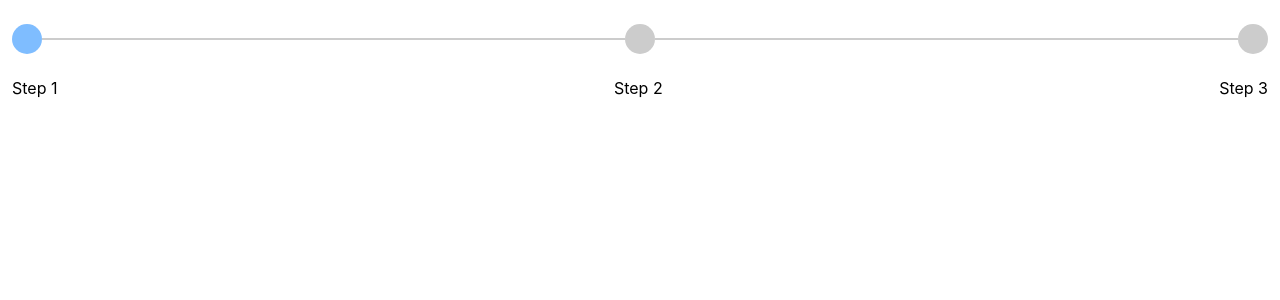
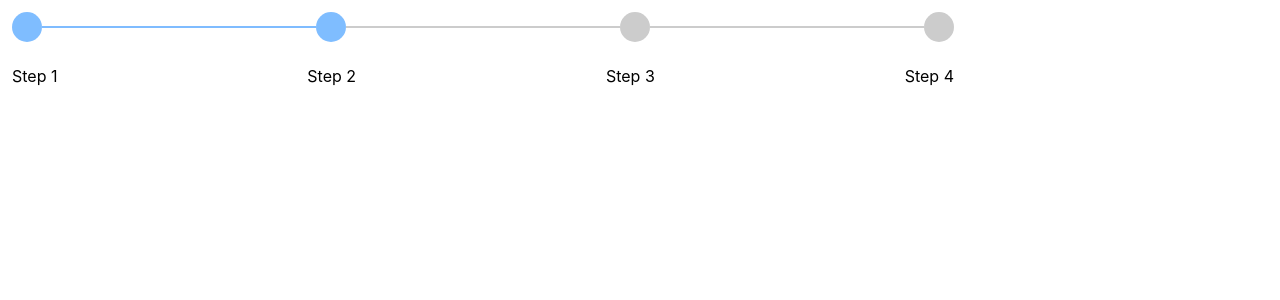
Before and after one commit to abhirna36/react-stepper, a React (Create React App) app: page / in a window 1280 px wide. Shown: the top 300 px of the page. Built offline with nearby package versions, Linux system fonts and the light colour scheme.

Commit message:
selectd color

```diff
--- a/src/component/Stepper.js
+++ b/src/component/Stepper.js
@@ -9,6 +9,7 @@ function Stepper(props) {
     remainingProgressColor,
     activeStep,
     labelText,
+    totalStepperWidth
   } = props;
 
   const [progressSteps, setProgressSteps] = useState([]);
@@ -27,10 +28,8 @@ function Stepper(props) {
     setLabelArray(arr);
   }, [numberOfSteps]);
 
-  console.log("progress step length", progressSteps);
-
   return (
-    <div style={{ flex: 1 }}>
+    <div style={{width: totalStepperWidth ? totalStepperWidth: '100%'}}>
       <div
         style={{
           display: "flex",
@@ -48,13 +47,11 @@ function Stepper(props) {
                 flex: 1,
                 flexDirection: "row",
                 backgroundColor:
-                  activeStep > 1
+                  activeStep * 2 > index
                     ? completedProgressColor
                     : remainingProgressColor,
               }}
-            >
-              {/* <div style={{height:2, width: 10, backgroundColor: completedProgressColor}}/> */}
-            </div>
+            />
           ) : (
             <div
               style={{
@@ -62,7 +59,8 @@ function Stepper(props) {
                 width: 30,
                 borderRadius: 15,
                 backgroundColor:
-                  (activeStep*2) > index
+                  (activeStep === 0 && activeStep === index) ||
+                  activeStep * 2 >= index
                     ? completedStepColor
                     : inactiveStepColor,
                 alignSelf: "center",
--- a/src/views/Example.js
+++ b/src/views/Example.js
@@ -3,15 +3,16 @@ import Stepper from "../component/Stepper";
 
 function Example() {
   return (
-    <div style={{display: 'flex', margin: 12,}}>
+    <div style={{margin: 12}}>
       <Stepper
-        numberOfSteps={3}
+        numberOfSteps={4}
         completedStepColor={"#007bff80"}
         inactiveStepColor={"#cccccc"}
         completedProgressColor={"#007bff80"}
         remainingProgressColor={"#cccccc"}
         activeStep={1}
         labelText={'Step'}
+        totalStepperWidth={'75%'}
       />
     </div>
   );
```
